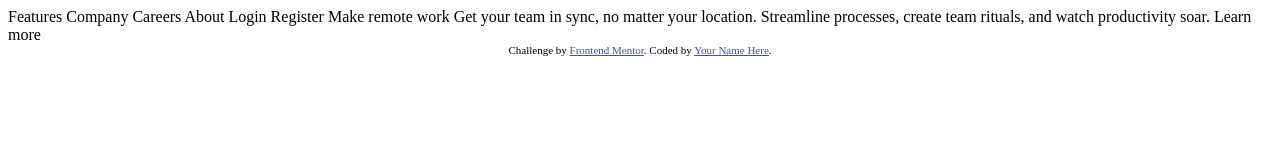
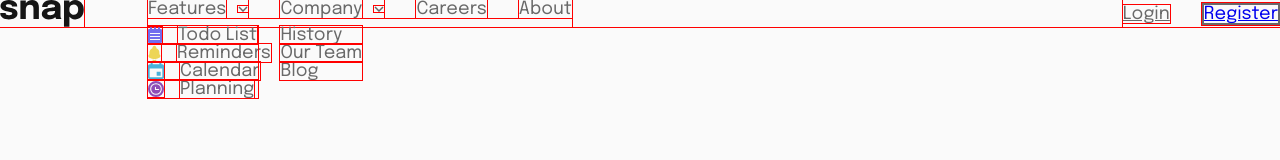
Before and after one commit to JonasStempickij/intro-section-with-dropdown-navigation-front-end-challenge, a plain HTML site: page index.html in a window 1280 px wide. Drawn offline with Linux system fonts and the light colour scheme.

Commit message:
first commit

```diff
--- a/index.html
+++ b/index.html
@@ -1,39 +1,61 @@
 <!DOCTYPE html>
 <html lang="en">
+
 <head>
   <meta charset="UTF-8">
-  <meta name="viewport" content="width=device-width, initial-scale=1.0"> <!-- displays site properly based on user's device -->
+  <meta name="viewport" content="width=device-width, initial-scale=1.0">
+  <link rel="stylesheet" href="css/style.css">
+  <link rel="icon" type="image/png" sizes="32x32" href="./images/favicon-32x32.png">
+  <title>Intro section with dropdown navigation | Frontend Challenge</title>
+</head>
 
-  <link rel="icon" type="image/png" sizes="32x32" href="./images/favicon-32x32.png">
+<body>
+  <header>
+    <div class="logo">
+      <img src="/images/logo.svg" alt="">
+    </div>
+    <nav class="navbar">
+      <ul class="navbar-nav">
+        <li class="nav-item">
+          <div class="dropdown">
+            <button class="nav-link">Features</button>
+            <img src="/images/icon-arrow-down.svg" alt="">
+            <div class="dropdown-content">
+              <ul>
+                <li class="nav-item"><a class="nav-link" href="#"><img src="/images/icon-todo.svg" alt=""><span>Todo
+                      List</span></a></li>
+                <li class="nav-item"><a class="nav-link" href="#"><img src="/images/icon-reminders.svg"
+                      alt=""><span>Reminders</span></a></li>
+                <li class="nav-item"><a class="nav-link" href="#"><img src="/images/icon-calendar.svg"
+                      alt=""><span>Calendar</span></a></li>
+                <li class="nav-item"><a class="nav-link" href="#"><img src="/images/icon-planning.svg"
+                      alt=""><span>Planning</span></a></li>
+              </ul>
+            </div>
+          </div>
+        </li>
+        <li class="nav-item">
+          <div class="dropdown">
+            <button class="nav-link">Company</button>
+            <img src="/images/icon-arrow-down.svg" alt="">
+            <div class="dropdown-content">
+              <ul>
+                <li class="nav-item"><a class="nav-link" href="#">History</a></li>
+                <li class="nav-item"><a class="nav-link" href="#">Our Team</a></li>
+                <li class="nav-item"><a class="nav-link" href="#">Blog</a></li>
+              </ul>
+            </div>
+          </div>
+        </li>
+        <li class="nav-item"><a class="nav-link" href="#">Careers</a></li>
+        <li class="nav-item"><a class="nav-link" href="#">About</a></li>
+      </ul>
+    </nav>
+    <div class="auth-links">
+      <a class="btn-light" href="#">Login</a>
+      <a class="btn-outline" href="#">Register</a>
+    </div>
+  </header>
+</body>
 
-  <title>Frontend Mentor | Intro section with dropdown navigation</title>
-
-  <!-- Feel free to remove these styles or customise in your own stylesheet 👍 -->
-  <style>
-    .attribution { font-size: 11px; text-align: center; }
-    .attribution a { color: hsl(228, 45%, 44%); }
-  </style>
-</head>
-<body>
-
-  Features
-  Company
-  Careers
-  About
-
-  Login
-  Register
-
-  Make remote work
-
-  Get your team in sync, no matter your location. Streamline processes,
-  create team rituals, and watch productivity soar.
-
-  Learn more
-
-  <div class="attribution">
-    Challenge by <a href="https://www.frontendmentor.io?ref=challenge" target="_blank">Frontend Mentor</a>.
-    Coded by <a href="#">Your Name Here</a>.
-  </div>
-</body>
 </html>
--- a/scss/style.scss
+++ b/scss/style.scss
@@ -2,20 +2,14 @@
     Variables
 */
 
-$desktop: 800px;
-
-$bright-orangle: hsl(31, 77%, 52%);
-$dark-cyan: hsl(184, 100%, 22%);
-$very-dark-cyan: hsl(179, 100%, 13%);
-
-$transparent-white: hsla(0, 0%, 100%, 0.75);
-$very-light-gray: hsl(0, 0%, 95%);
+$white: hsl(0,0%,98%);
+$md-gray: hsl(0,0%,41%);
+$black: hsl(0,0%,8%);
 
 /*
     Import google font Overpass
 */
-@import url('https://fonts.googleapis.com/css2?family=Lexend+Deca&display=swap');
-@import url('https://fonts.googleapis.com/css2?family=Big+Shoulders+Display&display=swap');
+@import url('https://fonts.googleapis.com/css2?family=Epilogue&display=swap');
 
 /*
   Use a more-intuitive box-sizing model.
@@ -24,6 +18,7 @@ $very-light-gray: hsl(0, 0%, 95%);
 *::before,
 *::after {
     box-sizing: border-box;
+    outline: 1px red solid
 }
 
 /*
@@ -64,107 +59,118 @@ select {
     font: inherit;
 }
 
-body {
-  font-family: 'Lexend Deca';
-  font-size: 15px;
-  background-color: $very-light-gray;
+// Animations
+@keyframes growDown {
+  0% {
+
+    transform: scaleY(0)
+  }
+
+  80% {
+
+    transform: scaleY(1.1)
+  }
+
+  100% {
+
+    transform: scaleY(1)
+  }
+
 }
 
-main{
+// Composition
+
+body {
+  font-family: 'Epilogue', sans-serif;
+  font-size: 18px;
+  font-weight: 500;
+  color: $md-gray;
+  background-color: $white;
+}
+
+header {
   display: flex;
-  justify-content: center;
+}
+
+
+button {
+  background-color: transparent;
+  color: $md-gray;
+  border: none;
+}
+
+ul {
+  list-style: none;
+}
+
+.logo {
+  margin-right: 4rem;
+}
+
+
+.navbar-nav {
+  display: flex;
+  flex-direction: row;
+  gap: 2rem;
+}
+
+.nav-link {
+  display: flex;
+  flex-direction: row;
   align-items: center;
-  padding: 5rem 1rem;
-  @media (min-width:$desktop) {
-      height: 100%;
+  gap: 1rem;
+  color: $md-gray;
+  text-decoration: none;
+  white-space: nowrap;
+  &:hover {
+    color: $black;
   }
 }
 
-h1 {
-  font-family: 'Big Shoulders Display';
-  text-transform: uppercase;
-  font-size: 3rem;
-  letter-spacing: 0.5px;
-  color: $very-light-gray;
+.dropdown {
+  display: flex;
+  flex-direction: row;
+  align-items: center;
+  gap: 0.75rem;
+  position: relative;
 }
 
-p {
-  font-weight: 400;
-  line-height: 1.5rem;
-  letter-spacing: 0.5px;
-  color: $transparent-white;
+.dropdown-content {
+  position: absolute;
+  top:calc(100% + 0.5rem)
 }
 
-article {
-  border-radius: 2rem;
-  max-width: 400px;
-  margin: 0px auto;
-  @media (min-width: $desktop) {
-    display: flex;
-    flex-direction: row;
-    max-width: 990px;
+// BUTTONS
+
+.btn-fill{
+  background-color: $black;
+  color: $white;
+  border: 2px transparent solid;
+  &:hover {
+    background-color: transparent;
+    border-color: $black;
+    color: $black;
   }
 }
 
-section {
-  display: flex;
-  flex-direction: column;
-  align-items: flex-start;
-  row-gap: 2rem;
-  padding: 3rem;
-}
-
-a {
-  text-decoration: none;
-  padding: 1rem 2.5rem;
-  margin-top: auto;
-  border: 2px solid $very-light-gray;
-  border-radius: 2rem;
-  background-color: $very-light-gray;
-  white-space: nowrap;
-}
-
-section a:hover {
-  color: $very-light-gray;
-  border: 2px solid $very-light-gray;
-}
-
-.sedans {
-  border-radius: 0.5rem 0.5rem 0 0;
-  background-color: $bright-orangle;
-  a {
-    color: $bright-orangle;
-    &:hover {
-      background-color: $bright-orangle;
-    }
-  }
-  @media (min-width: $desktop) {
-    border-radius: 0.5rem 0 0 0.5rem ;
+.btn-outline{
+  border: 2px $md-gray solid;
+  &:hover {
+    border-color: $black;
+    color: $black;
   }
 }
 
-.suvs {
-  background-color: $dark-cyan;
-  a {
-      color: $dark-cyan;
-
-      &:hover {
-        background-color: $dark-cyan;
-      }
-    }
+.btn-light {
+  color: $md-gray;
+  &:hover {
+    color: $black;
+  }
 }
 
-.luxury {
-  background-color: $very-dark-cyan;
-  border-radius: 0 0 0.5rem 0.5rem;
-  a {
-      color: $very-dark-cyan;
-
-      &:hover {
-        background-color: $very-dark-cyan;
-      }
-    }
-    @media (min-width: $desktop){
-      border-radius: 0 0.5rem 0.5rem 0;
-    }
+.auth-links {
+  display: flex;
+  align-items: center;
+  gap: 2rem;
+  margin-left: auto;
 }
```
Also changed, not shown: css/style.css (added), 1 other file.
